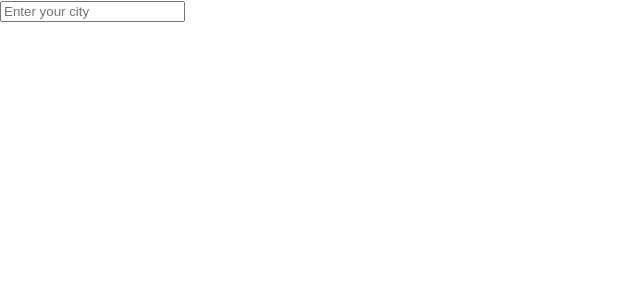
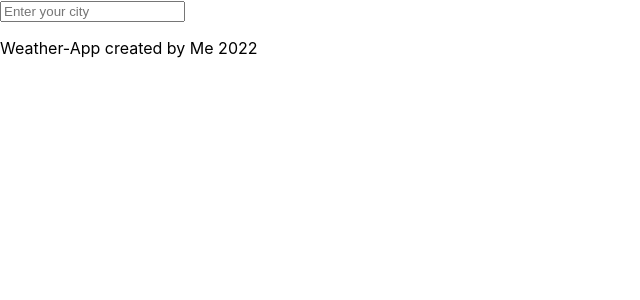
Before and after one commit to kraft-aka/weather-app-react, a React (Create React App) app: page / in a window 1280 px wide. Shown: the top 300 px of the page, without its empty margins (0-640 px from the left). Built offline with nearby package versions, Linux system fonts and the light colour scheme.

Commit message:
init footer

```diff
--- a/src/App.js
+++ b/src/App.js
@@ -1,6 +1,7 @@
 import React, { useState } from "react";
 import Hourly from "./components/hourly/Hourly";
 import Current from "./components/current/Current";
+import Footer from "./components/footer/Footer";
 import { API_KEY, API_URL } from "./api";
 
 function App() {
@@ -65,6 +66,7 @@ function App() {
       </div>
       <Current data={data} />
       {forecastData && <Hourly forecastData={forecastData} />}
+      <Footer />
     </div>
   );
 }
--- /dev/null
+++ b/src/components/footer/Footer.js
@@ -0,0 +1,9 @@
+const Footer = () => {
+  return (
+    <div className="footer">
+      <p>Weather-App created by Me 2022</p>
+    </div>
+  );
+};
+
+export default Footer;
```
